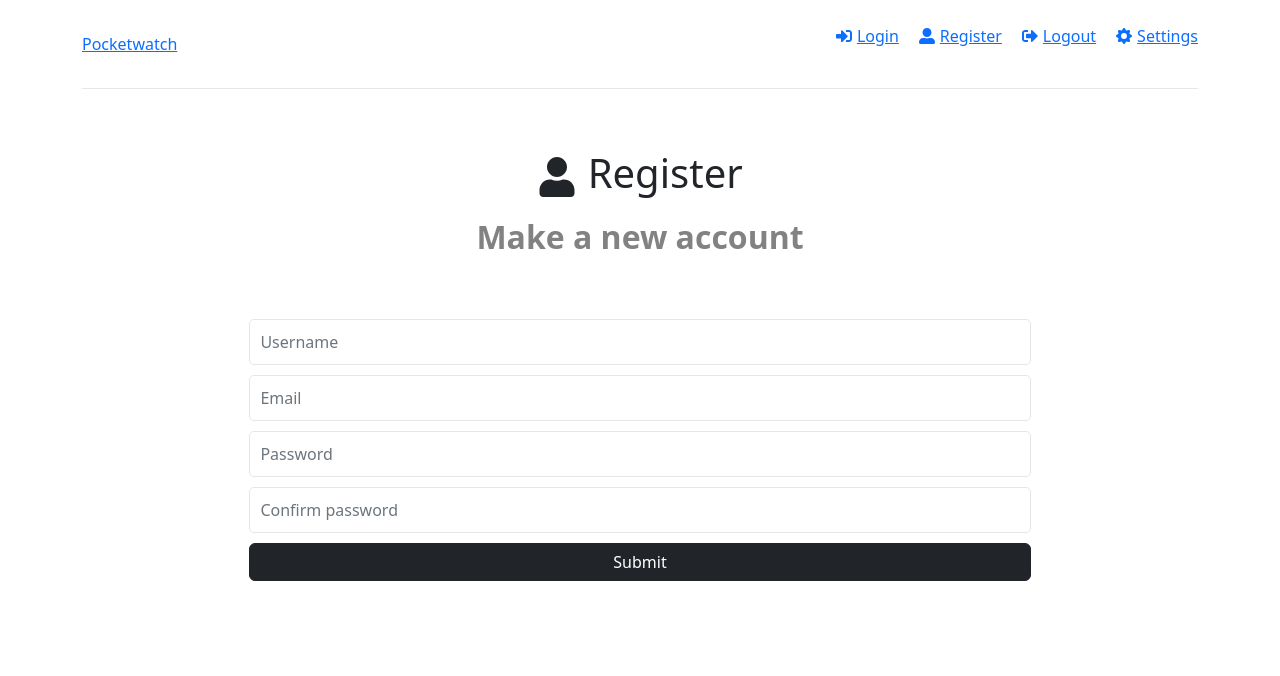
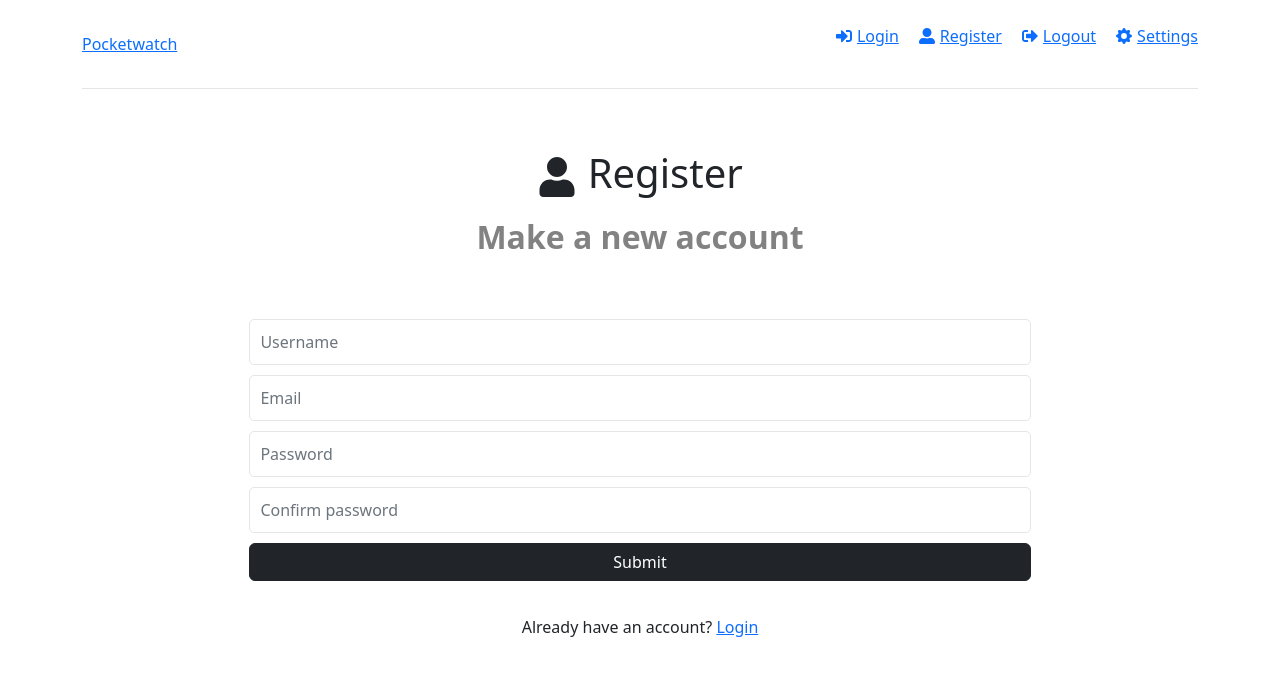
Before and after one commit to constellationz/pocketwatch, a React (Create React App) app in the folder frontend/: page /register in a window 1280 px wide. Shown: the top 676 px of the page. Built offline with nearby package versions, Linux system fonts and the light colour scheme.

Commit message:
Add redirect suggestions for login and register pages

```diff
--- a/frontend/src/pages/Login.jsx
+++ b/frontend/src/pages/Login.jsx
@@ -81,6 +81,9 @@
           <div className="form-group">
             <Link to="/forgotpassword">Forgot password</Link>
           </div>
+          <div className="form-group">
+            <p>Don't have an account? <Link to="/register">Register</Link></p>
+          </div>
         </form>
       </section>
     </>
--- a/frontend/src/pages/Register.jsx
+++ b/frontend/src/pages/Register.jsx
@@ -3,6 +3,7 @@
 
 import { useState, useEffect } from "react";
 import { FaUser } from "react-icons/fa";
+import { Link } from "react-router-dom";
 import Button from "react-bootstrap/Button";
 
 function Register() {
@@ -109,6 +110,9 @@
               Submit
             </Button>
           </div>
+          <div className="form-group">
+            <p>Already have an account? <Link to="/login">Login</Link></p>
+          </div>
         </form>
       </section>
     </>
```
